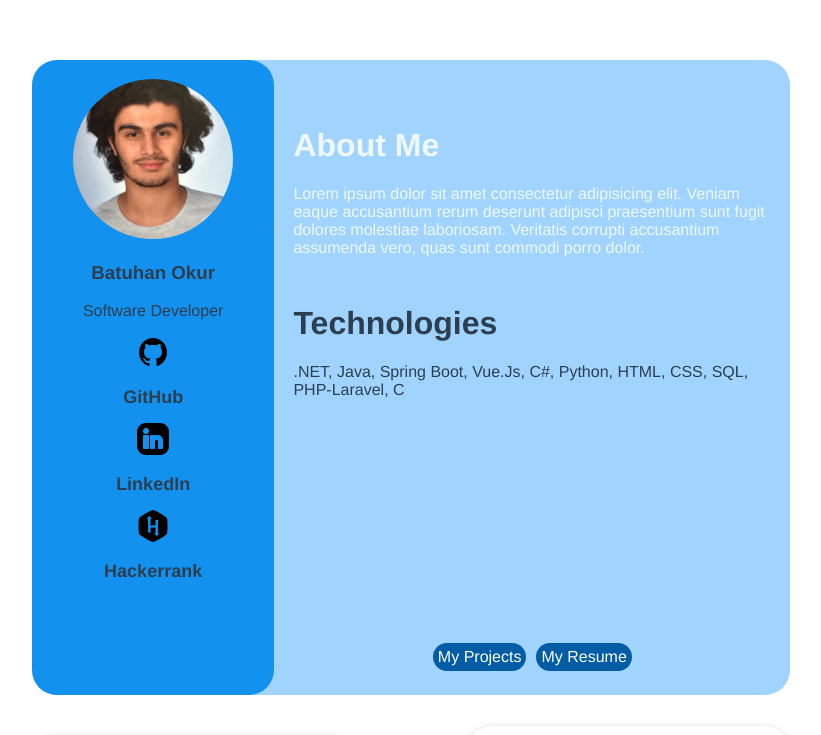
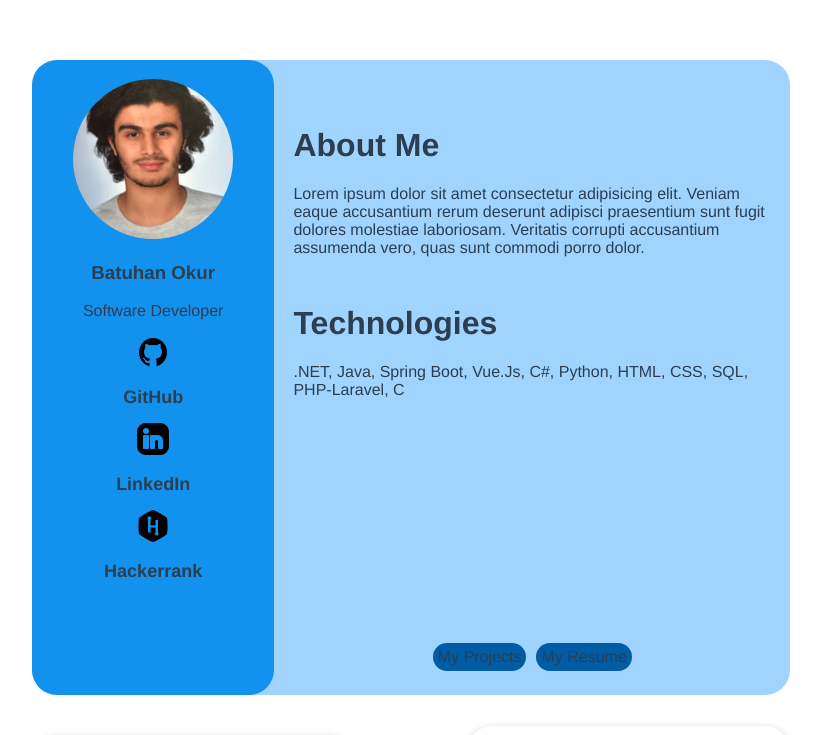
Before and after one commit to BatuhanOkur/vue-portfolio, a Vue app in the folder portfolio/: page / in a window 1280 px wide. Shown: the top 735 px of the page, without its empty margins (229-1050 px from the left). Built offline with nearby package versions, Linux system fonts and the light colour scheme.

Commit message:
Some css updates

```diff
--- a/portfolio/src/components/MainCard.vue
+++ b/portfolio/src/components/MainCard.vue
@@ -105,12 +105,13 @@ export default{
     .about-me{
         text-align: left;
         margin-top: 10%;
-        color: aliceblue;
+        color: #2c3e50;
     }
 
     .technology-section{
         margin-top: 10%;
         text-align: left;
+        color: #2c3e50;
     }
 
     .button-container{
@@ -130,7 +131,7 @@ export default{
 
     .projects-button a{
         text-decoration: none;
-        color: white;
+        color: #2c3e50;
         margin-bottom: 10px;
     }
 </style>
```
